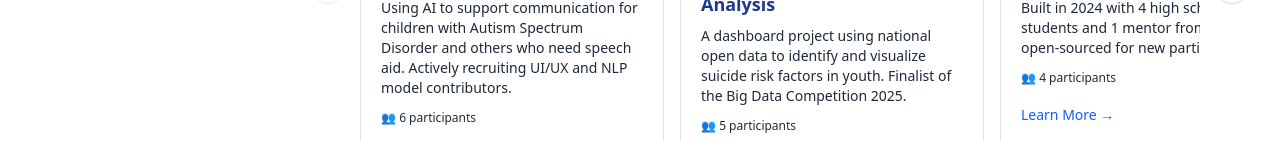
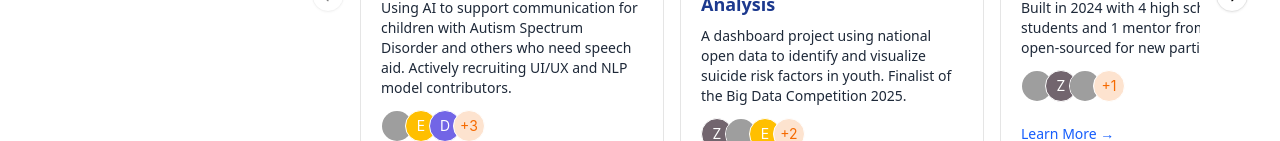
Before and after one commit to DaPraxis/NPOWeb, a Next.js app: page /students in a window 1280 px wide. Shown: the part 811-952 px from the top of the page. Built offline with nearby package versions, Linux system fonts and the light colour scheme; grey boxes are pictures that could not be loaded.

Commit message:
first 2 pages

```diff
--- a/package.json
+++ b/package.json
@@ -10,6 +10,7 @@
     "postbuild": "next-sitemap"
   },
   "dependencies": {
+    "@ant-design/icons": "^6.0.0",
     "@netlify/next": "^1.4.9",
     "@radix-ui/react-navigation-menu": "^1.2.5",
     "@radix-ui/react-slot": "^1.1.2",
@@ -20,6 +21,7 @@
     "@studio-freight/hamo": "^0.6.33",
     "@studio-freight/lenis": "^1.0.42",
     "animejs": "^4.0.0",
+    "antd": "^5.24.6",
     "class-variance-authority": "^0.7.1",
     "clsx": "^2.1.1",
     "embla-carousel-react": "^8.6.0",
--- a/src/Components/Card/CardWithZoom.js
+++ b/src/Components/Card/CardWithZoom.js
@@ -2,6 +2,9 @@
 import { useEffect, useRef, useState } from 'react';
 import cn from 'clsx';
 import TrueFocus from "../../blocks/TextAnimations/TrueFocus/TrueFocus"
+import { CircleArrowRight, Sparkles} from 'lucide-react';
+import { Button } from '../ui/button';
+import SpotLightCard from '@/blocks/Components/SpotlightCard/SpotlightCard'
 
 export const CardWithZoom = ({ number, text, detail, image, className = '', inverted = false, blank = false, front = false}) => {
   const ref = useRef();
@@ -73,14 +76,34 @@ export const CardWithZoom = ({ number, text, detail, image, className = '', inve
     </div>
   }
   else{
-    blanks = <div
+    blanks =
+    <SpotLightCard
       ref={ref}
       className={cn(
-        'min-w-[400px] mr-[80px] ml-[80px] mt-[300px] p-6 border-none leading-tight'
+        'min-w-[500px] mr-128 ml-[80px] mt-[300px] p-6 items-start border-none flex flex-col items-center justify-center rounded-2xl bg-[#111] shadow-lg',
+        'custom-spotlight-card'
       )}
-      style={{ transform: `scale(${scale})` }}
+      spotlightColor="rgba(255, 255, 255, 1)"
     >
-    </div>
+      {/* Icon aligned left */}
+      <Sparkles className="w-8 h-8 text-white mb-4" />
+
+      {/* Heading aligned left */}
+      <h2 className="text-2xl font-semibold text-white mb-2 text-left">
+        Boost Your Experience
+      </h2>
+
+      {/* Paragraph also left-aligned */}
+      <p className="text-sm text-gray-400 mb-6 max-w-sm text-left">
+        Design and submit you own program, get supported by our mentors.
+      </p>
+      <a href="/students" className='text-left'>
+        <Button variant="default" className="gap-2 px-6 py-2">
+          Explore All Programs
+          <CircleArrowRight className="w-4 h-4 text-white" />
+        </Button>
+      </a>
+    </SpotLightCard>
   }
   if (blank) {
     return blanks
--- a/src/Components/Card/ResourceCard.tsx
+++ b/src/Components/Card/ResourceCard.tsx
@@ -1,4 +1,59 @@
 'use client'
+import { Avatar, Tooltip } from 'antd'
+import { AntDesignOutlined, UserOutlined } from '@ant-design/icons'
+
+function seededRandom(seed: number) {
+  return () => {
+    seed = (seed * 9301 + 49297) % 233280;
+    return seed / 233280;
+  };
+}
+
+function seededShuffle<T>(array: T[], seedStr: string): T[] {
+  const seed = Array.from(seedStr).reduce((acc, char) => acc + char.charCodeAt(0), 0);
+  const random = seededRandom(seed);
+  const newArr = [...array];
+
+  for (let i = newArr.length - 1; i > 0; i--) {
+    const j = Math.floor(random() * (i + 1));
+    [newArr[i], newArr[j]] = [newArr[j], newArr[i]];
+  }
+
+  return newArr;
+}
+
+// Simulate a realistic avatar pool
+const AVATAR_POOL = [
+  { type: 'img', src: 'https://api.dicebear.com/7.x/miniavs/svg?seed=alex', name:'Alex'},
+  { type: 'img', src: 'https://api.dicebear.com/7.x/miniavs/svg?seed=bella', name:'Bella' },
+  { type: 'letter', value: 'C', color: '#f56a00', name:'Clint' },
+  { type: 'letter', value: 'D', color: '#7265e6', name:'Dior' },
+  { type: 'icon', icon: <UserOutlined />, color: '#87d068', name:'Evan' },
+  { type: 'icon', icon: <AntDesignOutlined />, color: '#1677ff', name:'Constance' },
+  { type: 'letter', value: 'E', color: '#ffbf00', name:'Eve' },
+  { type: 'img', src: 'https://api.dicebear.com/7.x/miniavs/svg?seed=frank', name:'Frank' },
+  { type: 'img', src: 'https://api.dicebear.com/7.x/miniavs/svg?seed=max', name:'Max' },
+  { type: 'img', src: 'https://api.dicebear.com/7.x/miniavs/svg?seed=2', name:'Steven' },
+  { type: 'img', src: 'https://api.dicebear.com/7.x/miniavs/svg?seed=1', name:'David' },
+  { type: 'img', src: 'https://api.dicebear.com/7.x/miniavs/svg?seed=4', name:'John' },
+  { type: 'img', src: 'https://api.dicebear.com/7.x/miniavs/svg?seed=10', name:'Kyle' },
+  { type: 'img', src: 'https://api.dicebear.com/7.x/miniavs/svg?seed=bill', name:'Bill' },
+  { type: 'img', src: 'https://api.dicebear.com/7.x/miniavs/svg?seed=Crystal', name:'Crystal' },
+  { type: 'img', src: 'https://api.dicebear.com/7.x/miniavs/svg?seed=Hudson', name:'Hudson' },
+  { type: 'img', src: 'https://api.dicebear.com/7.x/miniavs/svg?seed=Eva', name:'Eva' },
+  { type: 'img', src: 'https://api.dicebear.com/7.x/miniavs/svg?seed=Ana', name:'Ana' },
+  { type: 'letter', value: 'G', color: '#00a2ae', name:'Gu' },
+  { type: 'letter', value: 'X', color: '#7265e6', name:'Xinyi' },
+  { type: 'letter', value: 'Z', color: '#72656e', name:'Zhang' },
+]
+
+function getDailyAvatars(count: number, start: number) {
+  const today = new Date().toISOString().split('T')[0]; // e.g. '2025-04-08'
+  const shuffled = seededShuffle(AVATAR_POOL, today);
+  return shuffled.slice(start, count+start);
+}
+
+
 
 export function ResourceCard({
   title,
@@ -69,7 +124,44 @@ export function ResourceCard({
 
         <div className="text-xs mb-4 space-y-1">
           {date && <p>📅 {date}</p>}
-          {participants !== undefined && <p>👥 {participants} participants</p>}
+          {participants !== undefined && (
+          <div className="mb-4">
+            <Avatar.Group
+              max={{
+                count: 3,
+                style: { color: '#f56a00', backgroundColor: '#fde3cf' },
+              }}
+            >
+              {getDailyAvatars(participants, participants-3).map((avatar, idx) => {
+                if (avatar.type === 'img') {
+                  return (
+                    <Tooltip title={`${avatar.name}`} key={idx}>
+                      <Avatar src={avatar.src} />
+                    </Tooltip>
+                  );
+                }
+                if (avatar.type === 'letter') {
+                  return (
+                    <Tooltip title={`${avatar.name}`} key={idx}>
+                      <Avatar style={{ backgroundColor: avatar.color }}>
+                        {avatar.value}
+                      </Avatar>
+                    </Tooltip>
+                  );
+                }
+                if (avatar.type === 'icon') {
+                  return (
+                    <Tooltip title={`${avatar.name}`} key={idx}>
+                      <Avatar style={{ backgroundColor: avatar.color }} icon={avatar.icon} />
+                    </Tooltip>
+                  );
+                }
+                return null;
+              })}
+            </Avatar.Group>
+          </div>
+        )}
+
         </div>
 
         {link && (
--- a/src/app/page.js
+++ b/src/app/page.js
@@ -327,9 +327,9 @@ export default function Home() {
             className="hidden lg:block col-span-4"
             id="why-sticky"
           >
-            <p className="sticky-title text-4xl font-bold border-l-4 border-black pl-8 leading-tight mt-2 text-transform: uppercase">
+            <p className="text-[#4E7CD9] sticky-title text-4xl font-bold border-l-4 border-[#4E7CD9] pl-8 leading-tight mt-2 text-transform: uppercase">
             Start Anywhere. Grow Everywhere.<br/>
-            <span className="text-xl border-black pl-8 leading-tight mt-2 text-transform: capitalize ">Our programs are built to evolve with you.
+            <span className="text-black text-xl border-[#4E7CD9] pl-8 leading-tight mt-2 text-transform: capitalize ">Our programs are built to evolve with you.
               Whether you're starting with an idea, a project, or a competition — you can grow in any direction.</span>
             </p>
           </div>
@@ -391,6 +391,7 @@ export default function Home() {
               text="Equity in Innovation"
               detail="Explore AI, data justice, and open government datasets to build research projects with social impact."
               image="/assets/equity-data.jpg"
+              inverted
             />
             <CardWithZoom
               number="🧠"
@@ -404,6 +405,8 @@ export default function Home() {
               text="Local to Global"
               detail="Solve real issues in your community — and pitch your project to national competitions or grants."
               image="/assets/community-research.jpg"
+              inverted
+
             />
             <CardWithZoom
               inverted
--- /dev/null
+++ b/src/blocks/Components/SpotlightCard/SpotlightCard.jsx
@@ -0,0 +1,60 @@
+/*
+	Installed from https://reactbits.dev/tailwind/
+*/
+
+import { useRef, useState } from "react";
+
+const SpotlightCard = ({ children, className = "", spotlightColor = "rgba(255, 255, 255, 0.25)" }) => {
+  const divRef = useRef(null);
+  const [isFocused, setIsFocused] = useState(false);
+  const [position, setPosition] = useState({ x: 0, y: 0 });
+  const [opacity, setOpacity] = useState(0);
+
+  const handleMouseMove = (e) => {
+    if (!divRef.current || isFocused) return;
+
+    const rect = divRef.current.getBoundingClientRect();
+    setPosition({ x: e.clientX - rect.left, y: e.clientY - rect.top });
+  };
+
+  const handleFocus = () => {
+    setIsFocused(true);
+    setOpacity(0.6);
+  };
+
+  const handleBlur = () => {
+    setIsFocused(false);
+    setOpacity(0);
+  };
+
+  const handleMouseEnter = () => {
+    setOpacity(0.6);
+  };
+
+  const handleMouseLeave = () => {
+    setOpacity(0);
+  };
+
+  return (
+    <div
+      ref={divRef}
+      onMouseMove={handleMouseMove}
+      onFocus={handleFocus}
+      onBlur={handleBlur}
+      onMouseEnter={handleMouseEnter}
+      onMouseLeave={handleMouseLeave}
+      className={`relative rounded-3xl border border-neutral-800 bg-neutral-900 overflow-hidden p-8 ${className}`}
+    >
+      <div
+        className="pointer-events-none absolute inset-0 opacity-0 transition-opacity duration-500 ease-in-out"
+        style={{
+          opacity,
+          background: `radial-gradient(circle at ${position.x}px ${position.y}px, ${spotlightColor}, transparent 80%)`,
+        }}
+      />
+      {children}
+    </div>
+  );
+};
+
+export default SpotlightCard;
--- a/src/config/resource-hub.ts
+++ b/src/config/resource-hub.ts
@@ -111,7 +111,7 @@ export const RESOURCES = {
           title: "Interactive Media Lab",
           description: "Looking for observers + data entry volunteers for driving distraction experiment (April–May 2025).",
           status: "ongoing",
-          participants: 1,
+          participants: 12,
           date: "2025-05-06"
         },
         {
```
Also changed, not shown: 1 other file (tests, documents, lock files or other folders).
